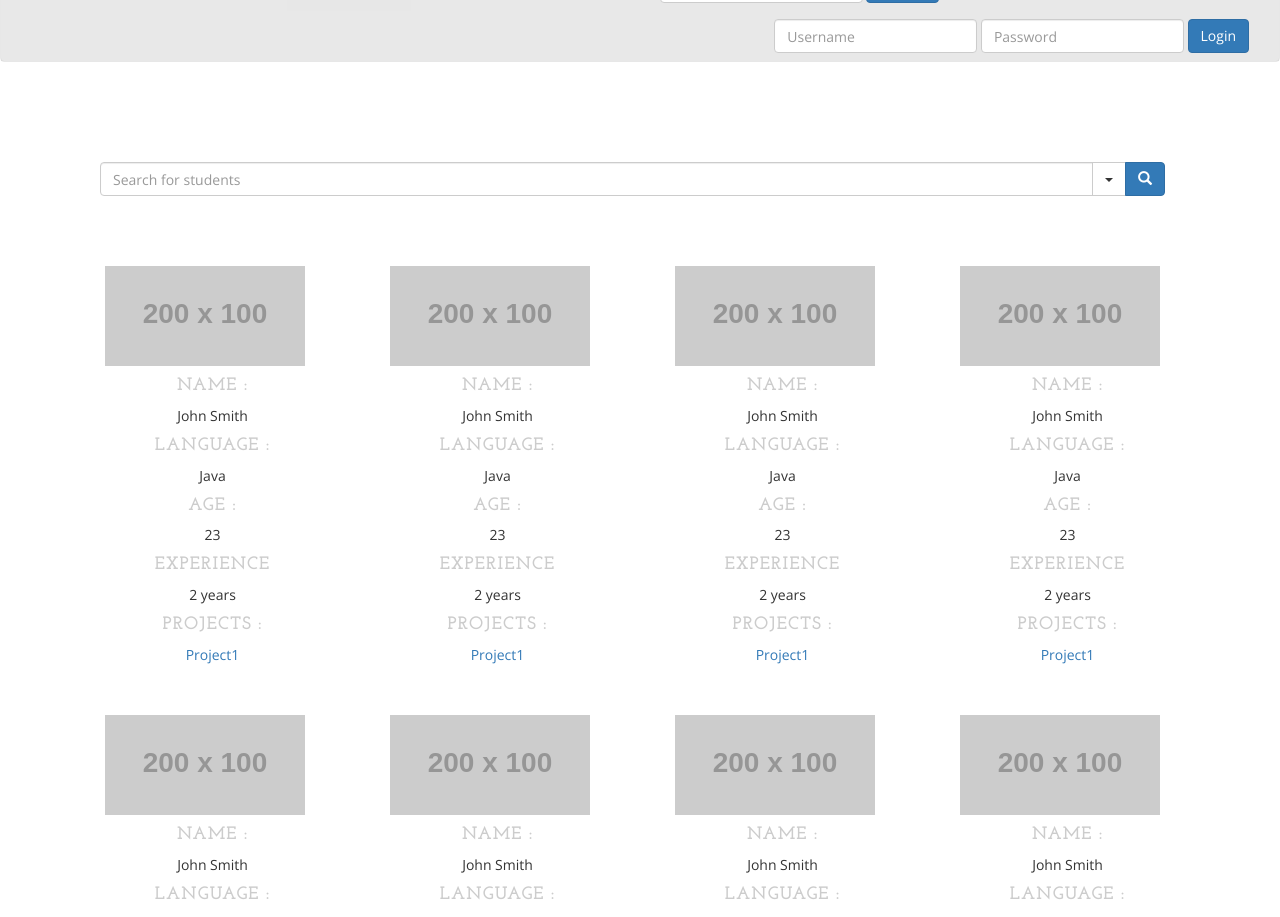
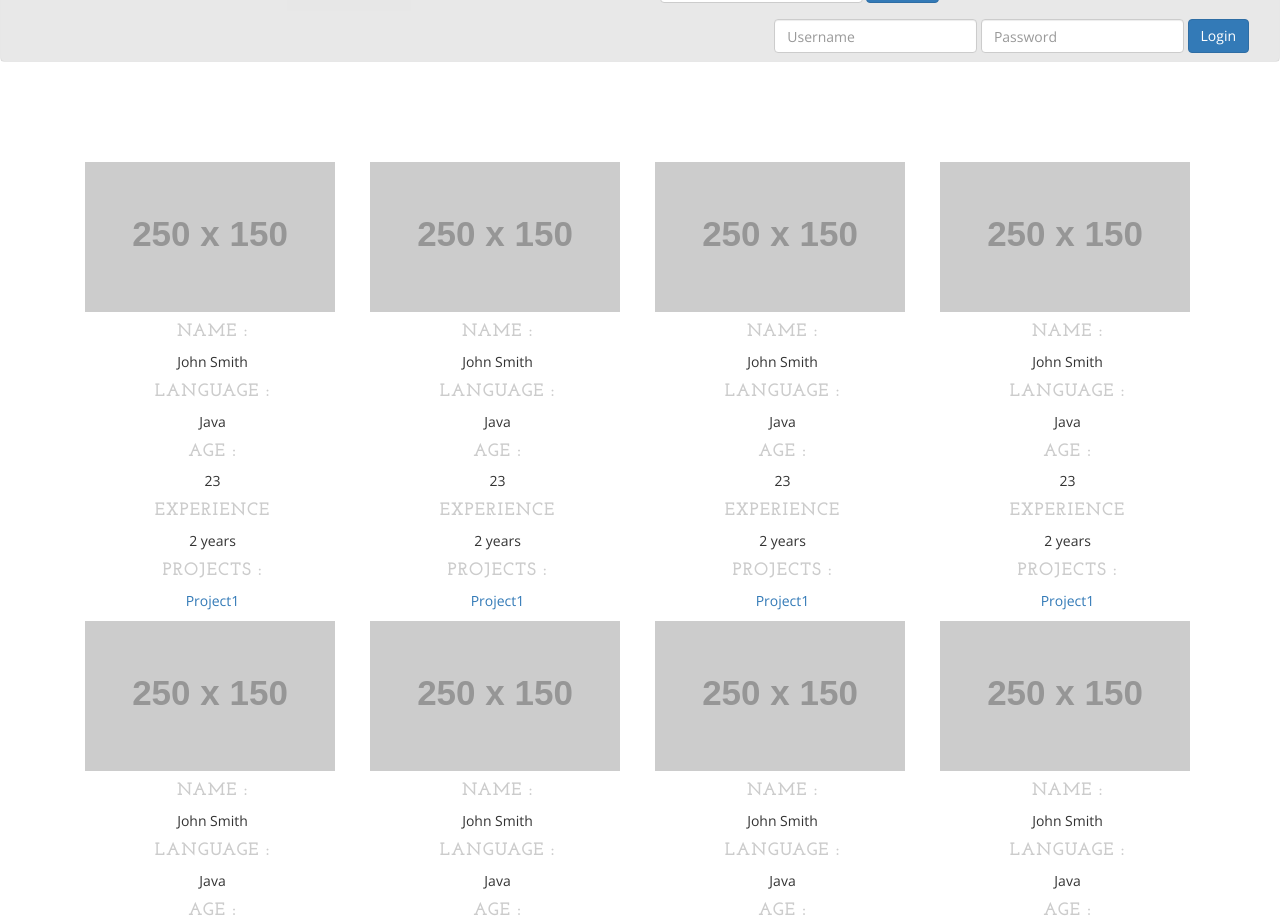
Before and after one commit to yanaIvanova3/Views-basic, a plain HTML site: page students.html in a window 1280 px wide. Shown: the part 40-957 px from the top of the page. Drawn offline with nearby package versions, Linux system fonts and the light colour scheme; placeholder pictures from the web are drawn by us.

Commit message:
students view

```diff
--- a/css/students.css
+++ b/css/students.css
@@ -37,15 +37,9 @@ body{
 }
 #adv-search{
 	padding-bottom: 50px;
-    width: 1065px;
 }
 
-.col-sm-4 {
-    width: 245px;
-    margin: 20px;
-}
-
-.col-sm-4 h4 {
+.col-sm-3 h4 {
     color: #CCC;
 }
 
--- a/students.html
+++ b/students.html
@@ -74,49 +74,8 @@
 <div class="container">
     <div class="row">
         <div class="box">
-            <div class="col-lg-12">
-                <div class="container">
-                    <div class="row">
-                        <div class="col-md-12">
-                            <div class="input-group" id="adv-search">
-                                <input type="text" class="form-control" placeholder="Search for students" />
-                                <div class="input-group-btn">
-                                    <div class="btn-group" role="group">
-                                        <div class="dropdown dropdown-lg">
-                                            <button type="button" class="btn btn-default dropdown-toggle" data-toggle="dropdown" aria-expanded="false"><span class="caret"></span></button>
-                                            <div class="dropdown-menu dropdown-menu-right" role="menu">
-                                                <form class="form-horizontal" role="form">
-                                                    <div class="form-group">
-                                                        <label for="filter">Filter by</label>
-                                                        <select class="form-control">
-                                                            <option value="0" selected>All options</option>
-                                                            <option value="2">Most popular</option>
-                                                            <option value="3">Top rated</option>
-                                                            <option value="4">Most commented</option>
-                                                        </select>
-                                                    </div>
-                                                    <div class="form-group">
-                                                        <label for="contain">Name/Username</label>
-                                                        <input class="form-control" type="text" />
-                                                    </div>
-                                                    <div class="form-group">
-                                                        <label for="contain">Preferable programming language</label>
-                                                        <input class="form-control" type="text" />
-                                                    </div>
-                                                    <button type="submit" class="btn btn-primary"><span class="glyphicon glyphicon-search" aria-hidden="true"></span></button>
-                                                </form>
-                                            </div>
-                                        </div>
-                                        <button type="button" class="btn btn-primary"><span class="glyphicon glyphicon-search" aria-hidden="true"></span></button>
-                                    </div>
-                                </div>
-                            </div>
-                        </div>
-                    </div>
-                </div>
-            </div>
-            <div class="col-sm-4 text-center">
-                <img class="img-responsive" src="http://placehold.it/200x100" alt="">
+            <div class="col-sm-3 text-center">
+                <img class="img-responsive" src="http://placehold.it/250x150" alt="">
                 <div class="student-info">
                     <p><h4>Name : </h4> John Smith</p>
                     <p><h4>Language : </h4>Java</p>
@@ -125,8 +84,8 @@
                     <p><h4>Projects : </h4><a href="#">Project1</a></p>
                 </div>
             </div>
-            <div class="col-sm-4 text-center">
-                <img class="img-responsive" src="http://placehold.it/200x100" alt="">
+            <div class="col-sm-3 text-center">
+                <img class="img-responsive" src="http://placehold.it/250x150" alt="">
                 <div class="student-info">
                     <p><h4>Name : </h4> John Smith</p>
                     <p><h4>Language : </h4>Java</p>
@@ -135,8 +94,8 @@
                     <p><h4>Projects : </h4><a href="#">Project1</a></p>
                 </div>
             </div>
-            <div class="col-sm-4 text-center">
-                <img class="img-responsive" src="http://placehold.it/200x100" alt="">
+            <div class="col-sm-3 text-center">
+                <img class="img-responsive" src="http://placehold.it/250x150" alt="">
                 <div class="student-info">
                     <p><h4>Name : </h4> John Smith</p>
                     <p><h4>Language : </h4>Java</p>
@@ -145,8 +104,8 @@
                     <p><h4>Projects : </h4><a href="#">Project1</a></p>
                 </div>
             </div>
-            <div class="col-sm-4 text-center">
-                <img class="img-responsive" src="http://placehold.it/200x100" alt="">
+            <div class="col-sm-3 text-center">
+                <img class="img-responsive" src="http://placehold.it/250x150" alt="">
                 <div class="student-info">
                     <p><h4>Name : </h4> John Smith</p>
                     <p><h4>Language : </h4>Java</p>
@@ -155,8 +114,8 @@
                     <p><h4>Projects : </h4><a href="#">Project1</a></p>
                 </div>
             </div>
-            <div class="col-sm-4 text-center">
-                <img class="img-responsive" src="http://placehold.it/200x100" alt="">
+            <div class="col-sm-3 text-center">
+                <img class="img-responsive" src="http://placehold.it/250x150" alt="">
                 <div class="student-info">
                     <p><h4>Name : </h4> John Smith</p>
                     <p><h4>Language : </h4>Java</p>
@@ -165,8 +124,8 @@
                     <p><h4>Projects : </h4><a href="#">Project1</a></p>
                 </div>
             </div>
-            <div class="col-sm-4 text-center">
-                <img class="img-responsive" src="http://placehold.it/200x100" alt="">
+            <div class="col-sm-3 text-center">
+                <img class="img-responsive" src="http://placehold.it/250x150" alt="">
                 <div class="student-info">
                     <p><h4>Name : </h4> John Smith</p>
                     <p><h4>Language : </h4>Java</p>
@@ -175,8 +134,8 @@
                     <p><h4>Projects : </h4><a href="#">Project1</a></p>
                 </div>
             </div>
-            <div class="col-sm-4 text-center">
-                <img class="img-responsive" src="http://placehold.it/200x100" alt="">
+            <div class="col-sm-3 text-center">
+                <img class="img-responsive" src="http://placehold.it/250x150" alt="">
                 <div class="student-info">
                     <p><h4>Name : </h4> John Smith</p>
                     <p><h4>Language : </h4>Java</p>
@@ -185,8 +144,8 @@
                     <p><h4>Projects : </h4><a href="#">Project1</a></p>
                 </div>
             </div>
-            <div class="col-sm-4 text-center">
-                <img class="img-responsive" src="http://placehold.it/200x100" alt="">
+            <div class="col-sm-3 text-center">
+                <img class="img-responsive" src="http://placehold.it/250x150" alt="">
                 <div class="student-info">
                     <p><h4>Name : </h4> John Smith</p>
                     <p><h4>Language : </h4>Java</p>
```
